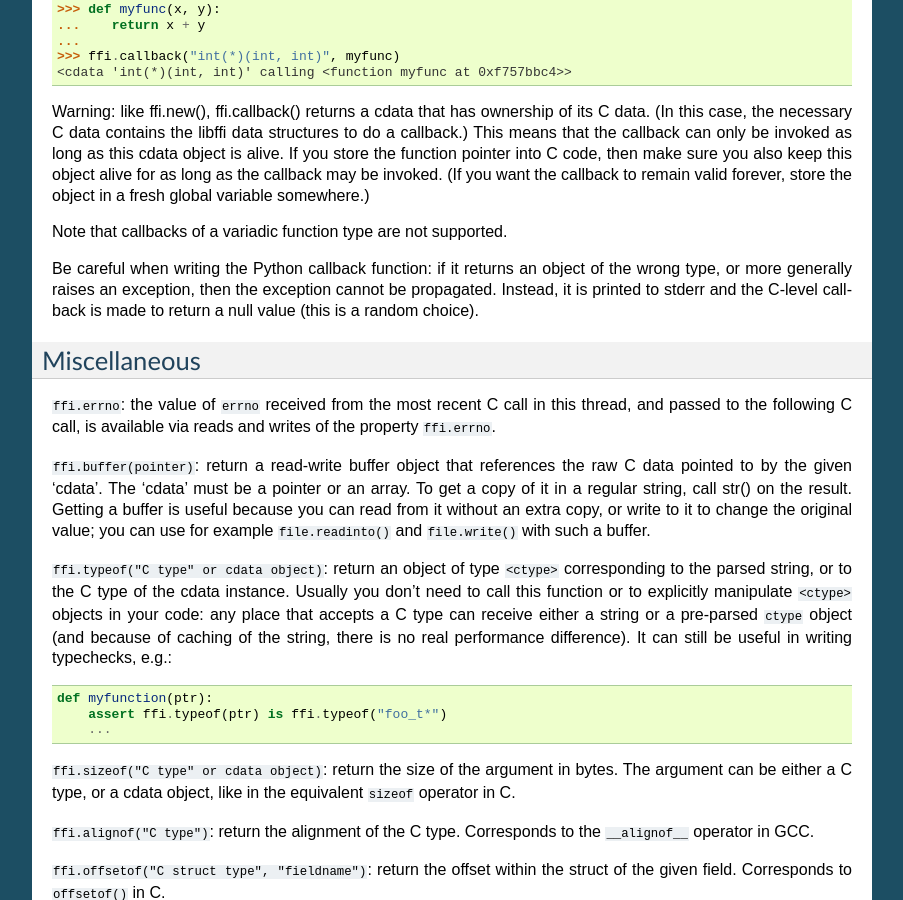
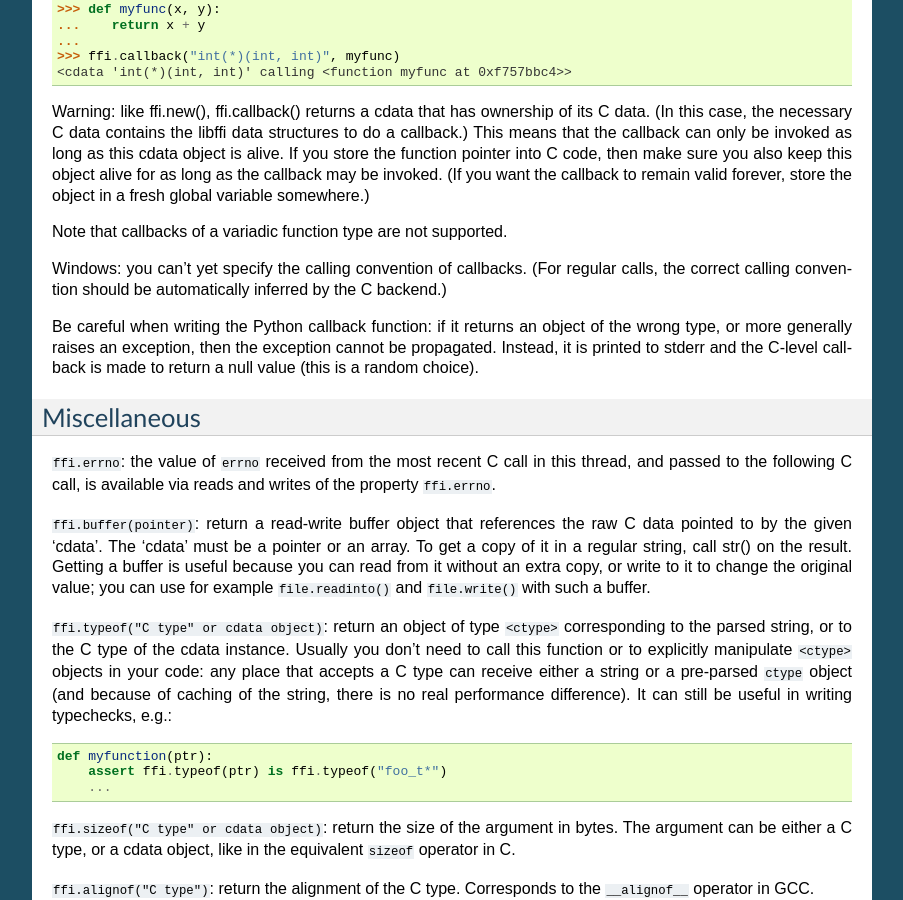
Before and after one commit to python-cffi/cffi, a Sphinx documentation site: the page built from doc/source/index.rst, in a window 1280 px wide and 900 px high, scrolled down 6739 px. Shown: the whole window, without its empty margins (198-1101 px from the left). Built offline with Sphinx 7.4.7, drawn with Linux system fonts in a browser that asks for light colours.

Commit message:
Calling convention on Windows.

```diff
--- a/doc/source/index.rst
+++ b/doc/source/index.rst
@@ -486,6 +486,10 @@ variable somewhere.)
 
 Note that callbacks of a variadic function type are not supported.
 
+Windows: you can't yet specify the calling convention of callbacks.
+(For regular calls, the correct calling convention should be
+automatically inferred by the C backend.)
+
 Be careful when writing the Python callback function: if it returns an
 object of the wrong type, or more generally raises an exception, then
 the exception cannot be propagated.  Instead, it is printed to stderr
```
